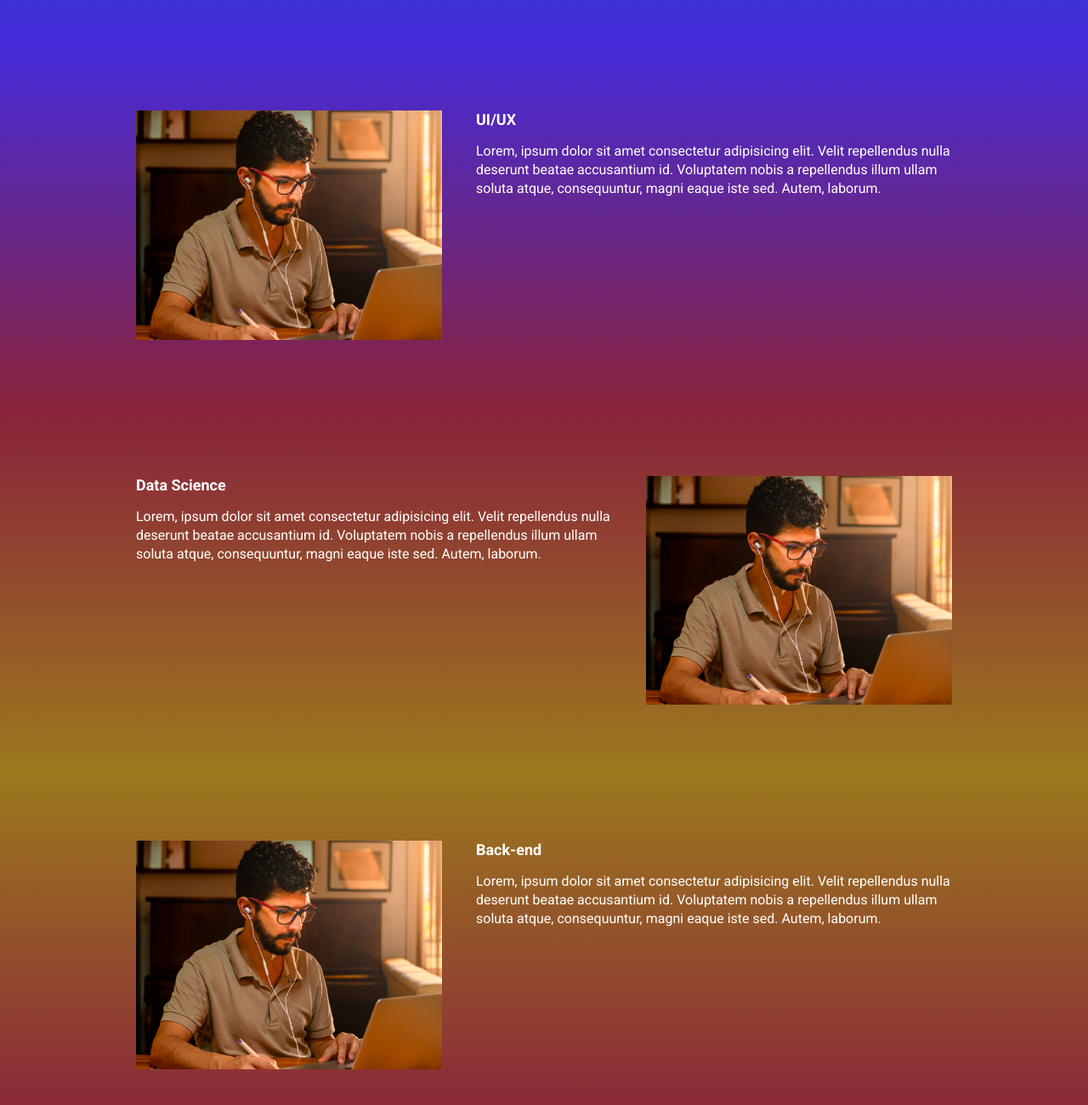
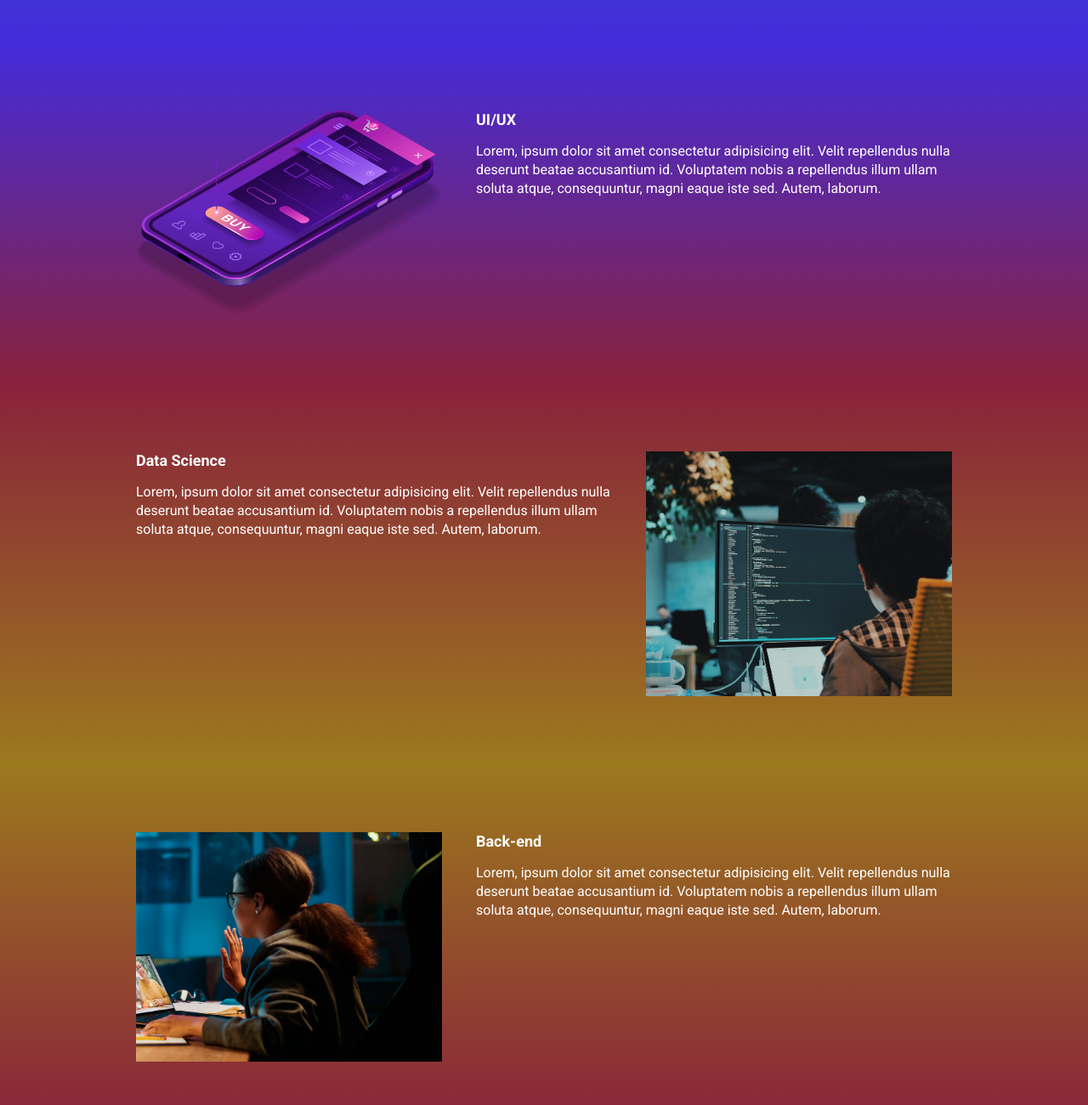
Before and after one commit to mario-netto/ebac_tech_talks, a website built with Parcel: page src/index.html in a window 1280 px wide. Shown: the part 940-2240 px from the top of the page at 85% size. Built offline with nearby package versions, Linux system fonts and the light colour scheme.

Commit message:
atualizando as imagens das demais seções

```diff
--- a/src/index.html
+++ b/src/index.html
@@ -58,7 +58,7 @@
                     Lorem, ipsum dolor sit amet consectetur adipisicing elit. Velit repellendus nulla deserunt beatae accusantium id. Voluptatem nobis a repellendus illum ullam soluta atque, consequuntur, magni eaque iste sed. Autem, laborum.
                 </p>
             </div>
-            <img class="event__image" src="./images/frontend.png" alt="Front-end">
+            <img class="event__image" src="./images/ui-ux.png" alt="UX/UI">
         </div>
     </section>
     <section class="event event--data-science">
@@ -69,7 +69,7 @@
                     Lorem, ipsum dolor sit amet consectetur adipisicing elit. Velit repellendus nulla deserunt beatae accusantium id. Voluptatem nobis a repellendus illum ullam soluta atque, consequuntur, magni eaque iste sed. Autem, laborum.
                 </p>
             </div>
-            <img class="event__image" src="./images/frontend.png" alt="Front-end">
+            <img class="event__image" src="./images/data.png" alt="Data Science">
         </div>
     </section>
     <section class="event event--backend event--image-left">
@@ -80,7 +80,7 @@
                     Lorem, ipsum dolor sit amet consectetur adipisicing elit. Velit repellendus nulla deserunt beatae accusantium id. Voluptatem nobis a repellendus illum ullam soluta atque, consequuntur, magni eaque iste sed. Autem, laborum.
                 </p>
             </div>
-            <img class="event__image" src="./images/frontend.png" alt="Front-end">
+            <img class="event__image" src="./images/backend.png" alt="Back-end">
         </div>
     </section>
 
```
